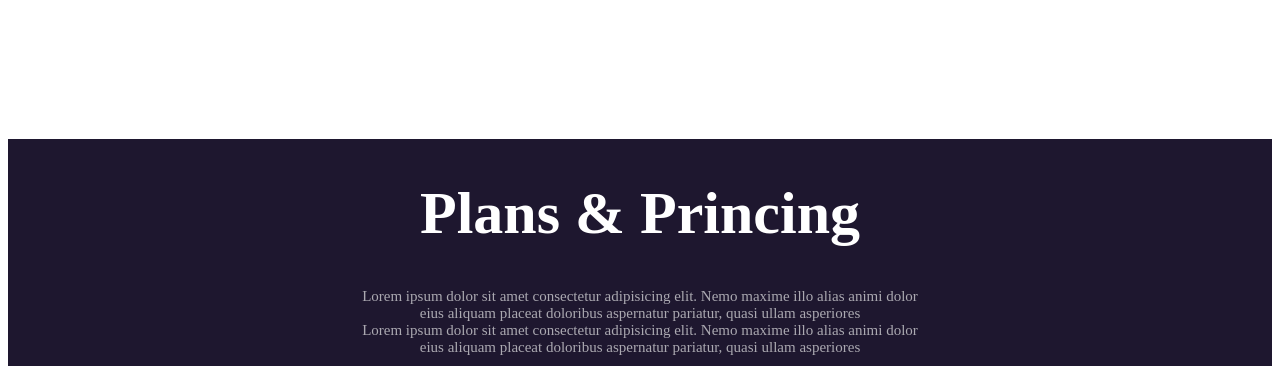
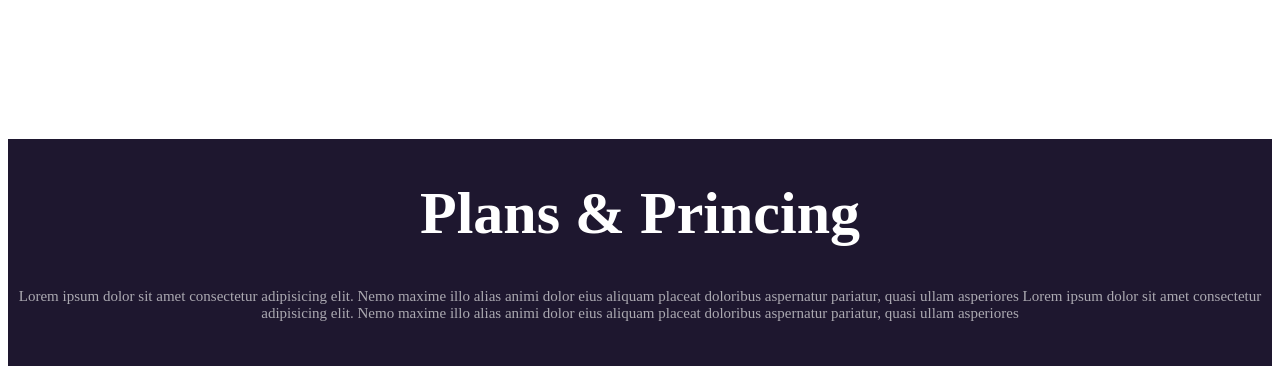
Before and after one commit to Mateo312112/pagina_henry4, a plain HTML site: page index.html in a window 1280 px wide. Shown: the part 1289-1655 px from the top of the page. Drawn offline with Linux system fonts and the light colour scheme.

Commit message:
despliege corregido

```diff
--- a/index.html
+++ b/index.html
@@ -82,10 +82,10 @@
             Plans & Princing
         </h2>
         <p class="parrafo_pagina3">
-            Lorem ipsum dolor sit amet consectetur adipisicing elit. Nemo maxime illo alias animi dolor <br>
-            eius aliquam placeat doloribus aspernatur pariatur, quasi ullam asperiores <br>
-            Lorem ipsum dolor sit amet consectetur adipisicing elit. Nemo maxime illo alias animi dolor <br>
-            eius aliquam placeat doloribus aspernatur pariatur, quasi ullam asperiores <br>
+            Lorem ipsum dolor sit amet consectetur adipisicing elit. Nemo maxime illo alias animi dolor
+            eius aliquam placeat doloribus aspernatur pariatur, quasi ullam asperiores
+            Lorem ipsum dolor sit amet consectetur adipisicing elit. Nemo maxime illo alias animi dolor
+            eius aliquam placeat doloribus aspernatur pariatur, quasi ullam asperiores
         </p>
         <div class="cuadros">
             <div class="cuadro1">
```
